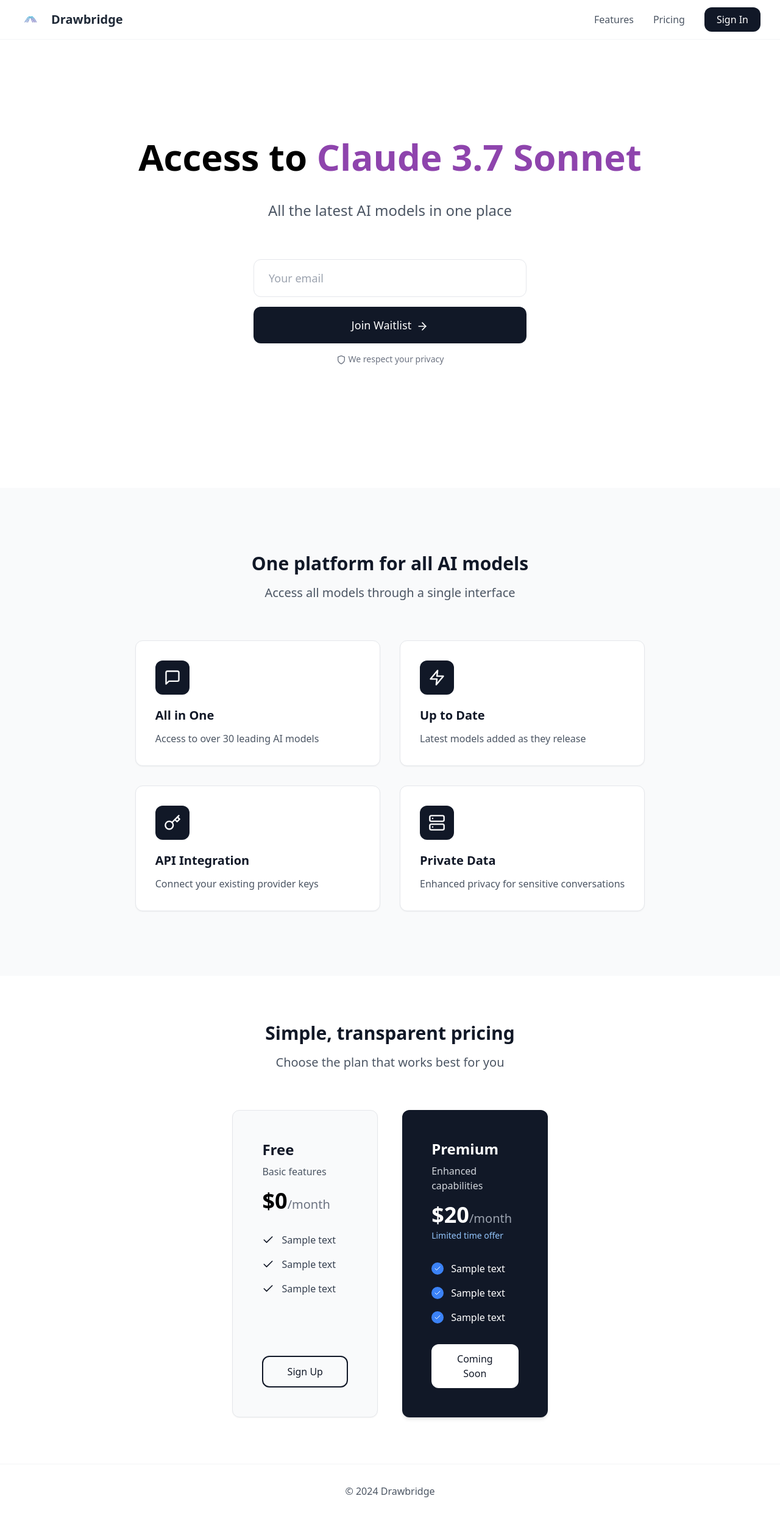
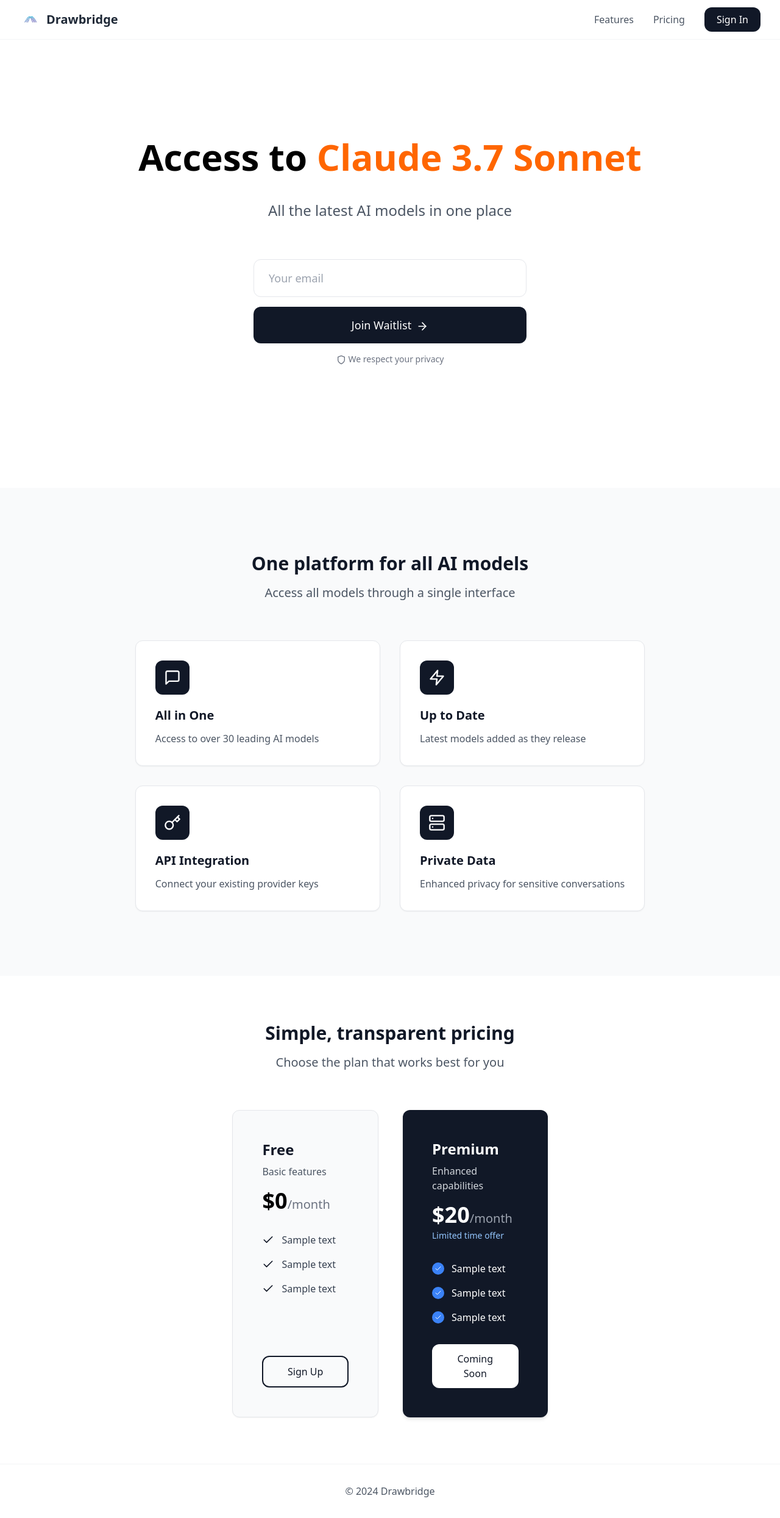
Before and after one commit to mrp3790/drawbridge-landing, a React (Create React App) app: page / in a window 1280 px wide. Shown: the whole page at 61% size. Built offline with nearby package versions, Linux system fonts and the light colour scheme; the HTML template or start-up script is replaced by a standard one.

Commit message:
Update App.js

```diff
--- a/src/App.js
+++ b/src/App.js
@@ -9,15 +9,15 @@
   const [showError, setShowError] = useState(false);
 
   const aiModels = [
-    { name: "GPT-4o", color: "#ff5722" },
-    { name: "Claude 3.7 Sonnet", color: "#8e44ad" },
-    { name: "Deepseek-R1", color: "#1e88e5" },
-    { name: "Grok-3", color: "#e91e63" },
+    { name: "GPT-4o", color: "#10a37f" },
+    { name: "Claude 3.7 Sonnet", color: "#ff6600" },
+    { name: "Deepseek-R1", color: "#0066ff" },
+    { name: "Grok-3", color: "#8e44ad" },
     { name: "o3-mini", color: "#9c27b0" },
     { name: "Qwen2.5-Max", color: "#00bcd4" },
     { name: "Gemini 2.0 Flash", color: "#4285f4" },
     { name: "Llama-3.3", color: "#fb8c00" },
-    { name: "o1-preview", color: "#10a37f" }
+    { name: "o1-preview", color: "#ff5722" }
   ];
 
   // AI model rotation effect
@@ -71,7 +71,7 @@
       <header className="fixed top-0 w-full bg-white border-b border-gray-100 z-50">
         <div className="max-w-7xl mx-auto px-4 sm:px-6 lg:px-8">
           <div className="flex justify-between items-center h-16">
-            <div className="flex items-center gap-2">
+            <div className="flex items-center">
               {/* Logo */}
               <div className="h-9 w-9 mr-2">
                 <img src={logo} alt="Drawbridge Logo" className="w-full h-full object-contain" />
@@ -193,9 +193,9 @@
             <p className="text-xl text-gray-600 max-w-2xl mx-auto">Choose the plan that works best for you</p>
           </div>
 
-          <div className="flex flex-col md:flex-row justify-center items-stretch gap-10 mx-auto max-w-6xl">
+          <div className="flex flex-col md:flex-row justify-center items-stretch gap-10 mx-auto w-full max-w-5xl px-4">
             {/* Free Tier */}
-            <div className="w-full md:w-1/2 bg-gray-50 p-12 rounded-xl border border-gray-200 shadow-sm flex flex-col">
+            <div className="flex-1 bg-gray-50 p-12 rounded-xl border border-gray-200 shadow-sm flex flex-col">
               <div className="mb-8">
                 <h3 className="text-2xl font-bold text-gray-900">Free</h3>
                 <p className="text-gray-600 mt-2">Basic features</p>
@@ -223,7 +223,7 @@
             </div>
 
             {/* Premium Tier */}
-            <div className="w-full md:w-1/2 bg-gray-900 text-white p-12 rounded-xl shadow-md flex flex-col">
+            <div className="flex-1 bg-gray-900 text-white p-12 rounded-xl shadow-md flex flex-col">
               <div>
                 <div className="mb-8">
                   <h3 className="text-2xl font-bold">Premium</h3>
```
